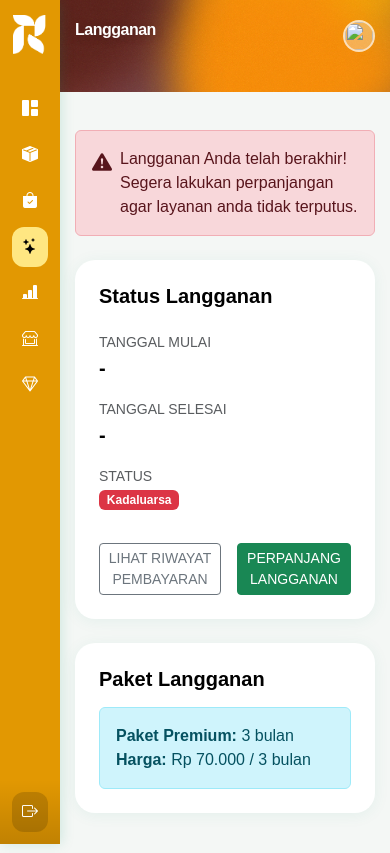
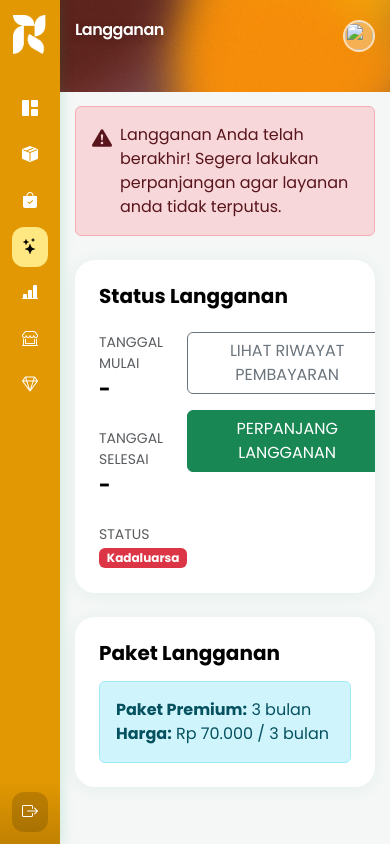
Before and after one commit to jsofiah/ReWorth, a PHP site: page /langganan.php in a window 390 px wide. Run offline with PHP 8.4, Linux system fonts and the light colour scheme; the visitor is signed in with stand-in values (Sample User, id 1); data that the repository does not hold is empty; some libraries are stand-ins or nearby versions.

```diff
--- a/reworth_penjual/langganan.php
+++ b/reworth_penjual/langganan.php
@@ -1,5 +1,6 @@
 <?php
 session_start();
+date_default_timezone_set('Asia/Jakarta');
 
 if (!isset($_SESSION['id_penjual'])) {
     header("Location: login.php");
@@ -42,7 +43,8 @@ $getLangganan = curlRequest(
     ["apikey: $supabaseKey", "Authorization: Bearer $supabaseKey"]
 );
 
-$langgananList = json_decode($getLangganan['response'], true) ?? [];
+$allData = json_decode($getLangganan['response'], true);
+$langgananList = is_array($allData) ? $allData : [];
 
 // Cek langganan aktif
 $tanggalMulai = '';
@@ -51,7 +53,7 @@ $isExpired = true;
 $hariTersisa = 0;
 
 foreach ($langgananList as $l) {
-    if ($l['status'] === 'aktif') {
+    if (is_array($l) && isset($l['status']) && $l['status'] === 'aktif') {
         $tanggalMulai = $l['tanggal_mulai'];
         $tanggalSelesai = $l['tanggal_selesai'];
 
@@ -90,6 +92,7 @@ if ($isExpired) {
     <link href="https://cdn.jsdelivr.net/npm/bootstrap@5.3.3/dist/css/bootstrap.min.css" rel="stylesheet">
     <link rel="stylesheet" href="style/root.css">
     <link href="https://cdn.jsdelivr.net/npm/bootstrap-icons@1.11.3/font/bootstrap-icons.css" rel="stylesheet">
+    <link href="https://fonts.googleapis.com/css2?family=Poppins:wght@400;500;600;700;800&display=swap" rel="stylesheet">
 </head>
 <body>
     <aside class="sidebar">
@@ -128,7 +131,7 @@ if ($isExpired) {
 
         <div class="content-area">
             <?php if ($warningMessage): ?>
-                <br><br>
+                <br>
             <div class="alert alert-<?= $warningType ?> mb-4">
                 <div class="d-flex gap-2">
                     <i class="bi bi-exclamation-triangle-fill fs-5"></i>
@@ -137,19 +140,24 @@ if ($isExpired) {
             </div>
             <?php endif; ?>
 
-            <div class="card-custom">
+            <!-- Status Langganan dengan layout baru -->
+            <div class="card-custom card-with-accent langganan-card">
+                <div class="card-accent"></div>
                 <div class="card-body p-4">
                     <h5 class="fw-bold mb-4">Status Langganan</h5>
-                    <div class="row">
-                        <div class="col-md-4 mb-3">
+
+                    <div class="d-flex justify-content-between">
+                        <!-- Bagian Kiri: Tanggal dan Status (atas ke bawah) -->
+                        <div class="flex-grow-1">
+                            <div class="mb-4">
                                 <div class="text-muted small text-uppercase">TANGGAL MULAI</div>
                                 <div class="fw-bold fs-5"><?= !$isExpired ? date('d F Y', strtotime($tanggalMulai)) : '-' ?></div>
                             </div>
-                        <div class="col-md-4 mb-3">
+                            <div class="mb-4">
                                 <div class="text-muted small text-uppercase">TANGGAL SELESAI</div>
                                 <div class="fw-bold fs-5"><?= !$isExpired ? date('d F Y', strtotime($tanggalSelesai)) : '-' ?></div>
                             </div>
-                        <div class="col-md-4 mb-3">
+                            <div>
                                 <div class="text-muted small text-uppercase">STATUS</div>
                                 <div>
                                     <?php if ($isExpired): ?>
@@ -160,9 +168,16 @@ if ($isExpired) {
                                 </div>
                             </div>
                         </div>
-                    <div class="d-flex gap-3 mt-3">
-                        <a href="langganan_riwayat.php" class="btn btn-outline-secondary btn-sm">LIHAT RIWAYAT PEMBAYARAN</a>
-                        <a href="langganan_perpanjang.php" class="btn btn-success btn-sm">PERPANJANG LANGGANAN</a>
+
+                        <!-- Bagian Kanan: Tombol (atas ke bawah) -->
+                        <div class="d-flex flex-column gap-3" style="min-width: 200px;">
+                            <a href="langganan_riwayat.php" class="btn btn-outline-secondary w-100">
+                                LIHAT RIWAYAT PEMBAYARAN
+                            </a>
+                            <a href="langganan_perpanjang.php" class="btn btn-success w-100">
+                                PERPANJANG LANGGANAN
+                            </a>
+                        </div>
                     </div>
                 </div>
             </div>
@@ -179,5 +194,8 @@ if ($isExpired) {
             </div>
         </div>
     </div>
+
+    <div class="toast-container" id="toastContainer"></div>
+    <script src="https://cdn.jsdelivr.net/npm/bootstrap@5.3.3/dist/js/bootstrap.bundle.min.js"></script>
 </body>
 </html>
```
Lines whose indentation alone changed are shown as unchanged.
